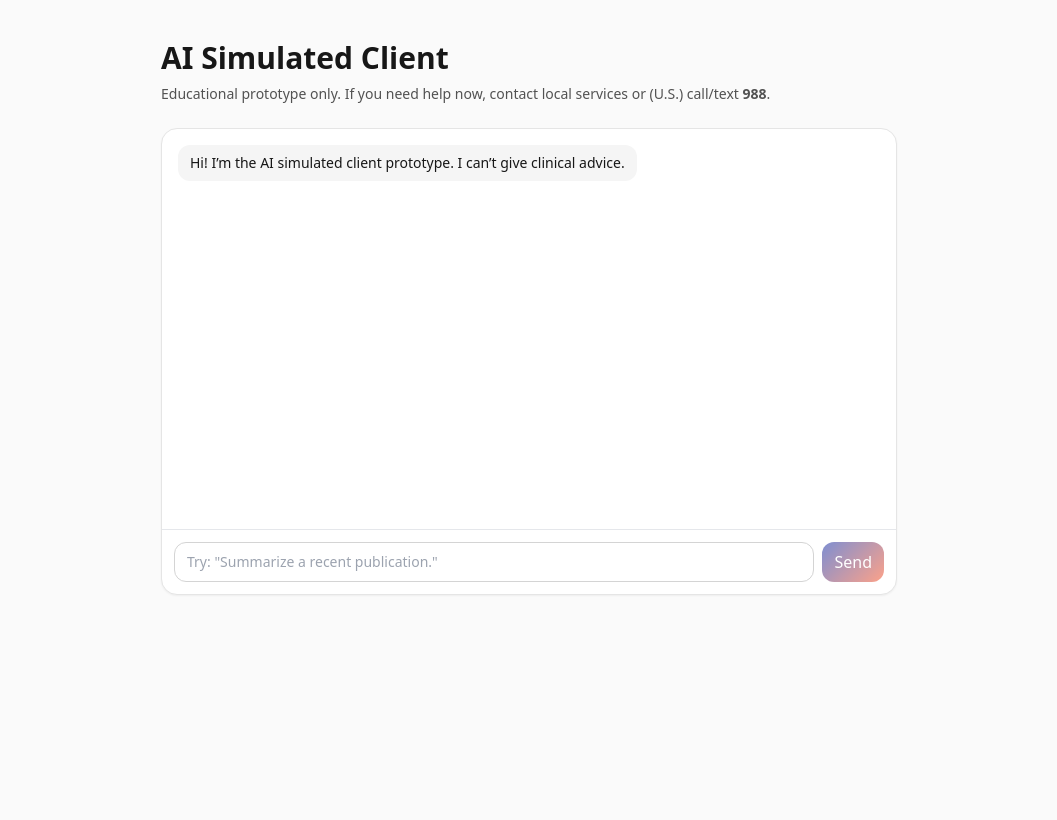
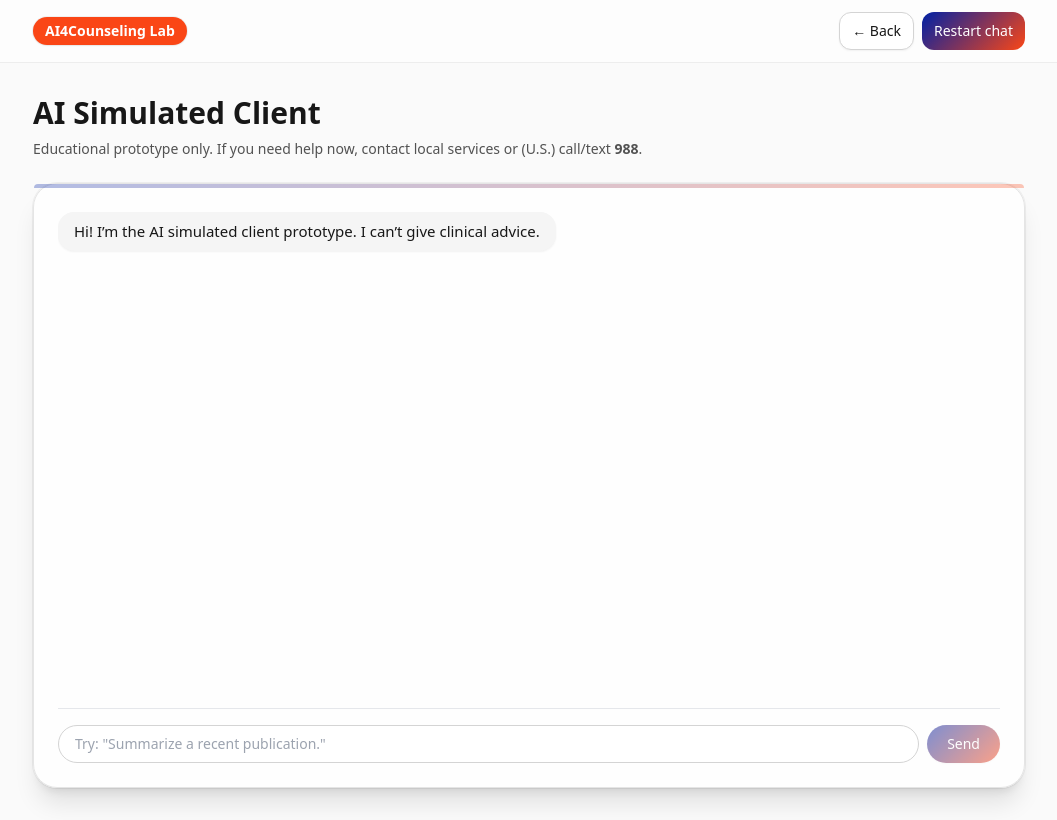
Before and after one commit to trendingpepsi/personalweb, a Next.js app: page /ai-client in a window 1280 px wide. Shown: the whole page, without its empty margins (111-1168 px from the left). Built offline with nearby package versions, Linux system fonts and the light colour scheme.

Commit message:
Refactor AIClientPage component structure and logic

```diff
--- a/app/ai-client/page.tsx
+++ b/app/ai-client/page.tsx
@@ -1,18 +1,32 @@
 "use client";
 
-import { useRef, useState, useEffect } from "react";
+import { useEffect, useRef, useState } from "react";
+import { useRouter } from "next/navigation";
+
 type Msg = { role: "user" | "assistant"; content: string };
 
+const GREETING: Msg = {
+  role: "assistant",
+  content:
+    "Hi! I’m the AI simulated client prototype. I can’t give clinical advice.",
+};
+
 export default function AIClientPage() {
-  const [messages, setMessages] = useState<Msg[]>([
-    { role: "assistant", content: "Hi! I’m the AI simulated client prototype. I can’t give clinical advice." }
-  ]);
+  const router = useRouter();
+
+  const [messages, setMessages] = useState<Msg[]>([GREETING]);
   const [input, setInput] = useState("");
   const [busy, setBusy] = useState(false);
   const [err, setErr] = useState<string | null>(null);
 
-  const bottomRef = useRef<HTMLDivElement|null>(null);
+  const bottomRef = useRef<HTMLDivElement | null>(null);
   useEffect(() => bottomRef.current?.scrollIntoView({ behavior: "smooth" }), [messages]);
+
+  function resetChat() {
+    setMessages([GREETING]);
+    setInput("");
+    setErr(null);
+  }
 
   async function send() {
     const text = input.trim();
@@ -34,12 +48,15 @@ export default function AIClientPage() {
         const t = await r.text();
         throw new Error(t || `HTTP ${r.status}`);
       }
-      const data = await r.json();
+      const data = (await r.json()) as { reply?: string };
       const reply = data.reply || "…";
       setMessages([...next, { role: "assistant", content: reply }]);
     } catch (e: any) {
       setErr(String(e?.message || e));
-      setMessages([...next, { role: "assistant", content: "Sorry, I couldn't respond just now." }]);
+      setMessages([
+        ...next,
+        { role: "assistant", content: "Sorry, I couldn't respond just now." },
+      ]);
     } finally {
       setBusy(false);
     }
@@ -48,28 +65,95 @@ export default function AIClientPage() {
   function onKeyDown(e: React.KeyboardEvent<HTMLInputElement>) {
     if (e.key === "Enter" && !e.shiftKey) {
       e.preventDefault();
-      if (!busy && input.trim()) send();
+      if (!busy && input.trim()) void send();
     }
   }
 
   return (
-    <main className="min-h-[80vh] mx-auto max-w-3xl px-4 py-10">
+    <div className="relative min-h-screen bg-neutral-50">
+      {/* Decorative UF gradient blobs */}
+      <div aria-hidden className="pointer-events-none absolute inset-0 -z-10 overflow-hidden">
+        <div
+          className="absolute -top-24 -left-24 h-96 w-96 rounded-full opacity-20 blur-3xl"
+          style={{
+            background:
+              "radial-gradient(60% 60% at 50% 50%, #FA4616 0%, transparent 70%)",
+          }}
+        />
+        <div
+          className="absolute -bottom-24 -right-24 h-[28rem] w-[28rem] rounded-full opacity-20 blur-3xl"
+          style={{
+            background:
+              "radial-gradient(60% 60% at 50% 50%, #0021A5 0%, transparent 70%)",
+          }}
+        />
+      </div>
+
+      {/* Top bar with brand + actions */}
+      <header className="sticky top-0 z-50 border-b border-neutral-200/70 bg-white/80 backdrop-blur supports-[backdrop-filter]:bg-white/60">
+        <div className="mx-auto flex max-w-5xl items-center justify-between px-4 py-3">
+          {/* Brand chip (same style as main site) */}
+          <div
+            className="inline-flex items-center gap-2 rounded-full px-3 py-1 text-sm font-semibold text-white shadow-sm ring-1 ring-black/5"
+            style={{ background: "#FA4616" }}
+          >
+            AI4Counseling Lab
+          </div>
+
+          <div className="flex gap-2">
+            <button
+              onClick={() => router.push("/")}
+              className="rounded-xl border border-neutral-300 bg-white px-3 py-2 text-sm shadow-sm transition hover:bg-neutral-50"
+              aria-label="Back to homepage"
+              title="Back to homepage"
+            >
+              ← Back
+            </button>
+            <button
+              onClick={resetChat}
+              className="rounded-xl px-3 py-2 text-sm text-white transition disabled:opacity-50"
+              style={{
+                background: "linear-gradient(135deg,#0021A5,#FA4616)",
+              }}
+              aria-label="Restart chat"
+              title="Restart chat"
+            >
+              Restart chat
+            </button>
+          </div>
+        </div>
+      </header>
+
+      {/* Page heading */}
+      <main className="mx-auto max-w-5xl px-4 py-8">
         <h1 className="text-3xl font-semibold">AI Simulated Client</h1>
         <p className="mt-2 text-sm text-neutral-600">
           Educational prototype only. If you need help now, contact local services or (U.S.) call/text <b>988</b>.
         </p>
 
-      <div className="mt-6 rounded-2xl border border-neutral-200 bg-white shadow-sm">
-        <div className="p-4 h-[50vh] overflow-y-auto space-y-3 text-sm">
+        {/* Chat card */}
+        <div className="mt-6 rounded-3xl border border-neutral-200 bg-white/90 shadow-xl ring-1 ring-black/5">
+          {/* subtle gradient border accent */}
+          <div
+            aria-hidden
+            className="h-1 rounded-t-3xl"
+            style={{
+              background: "linear-gradient(90deg,#0021A5,#FA4616)",
+              opacity: 0.3,
+            }}
+          />
+          <div className="p-4 sm:p-6">
+            {/* messages */}
+            <div className="h-[60vh] overflow-y-auto space-y-3 text-[15px]">
               {messages.map((m, i) => (
                 <div key={i} className={m.role === "user" ? "text-right" : ""}>
                   <div
-                className={
-                  "inline-block max-w-[85%] rounded-xl px-3 py-2 " +
-                  (m.role === "user"
+                    className={[
+                      "inline-block max-w-[85%] rounded-2xl px-4 py-2 shadow-sm",
+                      m.role === "user"
                         ? "bg-[#0021A5] text-white"
-                    : "bg-neutral-100 text-neutral-900")
-                }
+                        : "bg-neutral-100 text-neutral-900",
+                    ].join(" ")}
                   >
                     {m.content}
                   </div>
@@ -77,31 +161,42 @@ export default function AIClientPage() {
               ))}
               {busy && (
                 <div className="text-left">
-              <div className="inline-block rounded-xl px-3 py-2 bg-neutral-100">…</div>
+                  <div className="inline-flex items-center gap-2 rounded-2xl bg-neutral-100 px-4 py-2">
+                    <span className="animate-pulse">···</span>
+                  </div>
                 </div>
               )}
-          {err && <div className="text-red-600 text-xs whitespace-pre-wrap">{err}</div>}
+              {err && (
+                <div className="text-red-600 text-xs whitespace-pre-wrap">
+                  {err}
+                </div>
+              )}
               <div ref={bottomRef} />
             </div>
 
-        <div className="p-3 border-t flex gap-2">
+            {/* composer */}
+            <div className="mt-4 flex gap-2 border-t pt-4">
               <input
                 value={input}
                 onChange={(e) => setInput(e.target.value)}
                 onKeyDown={onKeyDown}
                 placeholder='Try: "Summarize a recent publication."'
-            className="flex-1 rounded-xl border border-neutral-300 px-3 py-2 text-sm outline-none focus:ring-2 focus:ring-[#0021A5]/30"
+                className="flex-1 rounded-full border border-neutral-300 px-4 py-2 text-sm outline-none transition focus:ring-2 focus:ring-[#0021A5]/30"
               />
               <button
                 onClick={send}
                 disabled={busy || !input.trim()}
-            className="rounded-xl px-3 py-2 text-white disabled:opacity-50"
-            style={{ background: "linear-gradient(135deg,#0021A5,#FA4616)" }}
+                className="rounded-full px-5 py-2 text-sm font-medium text-white shadow-sm transition disabled:opacity-50"
+                style={{
+                  background: "linear-gradient(135deg,#0021A5,#FA4616)",
+                }}
               >
                 Send
               </button>
             </div>
           </div>
+        </div>
       </main>
+    </div>
   );
 }
```
Lines whose indentation alone changed are shown as unchanged.
